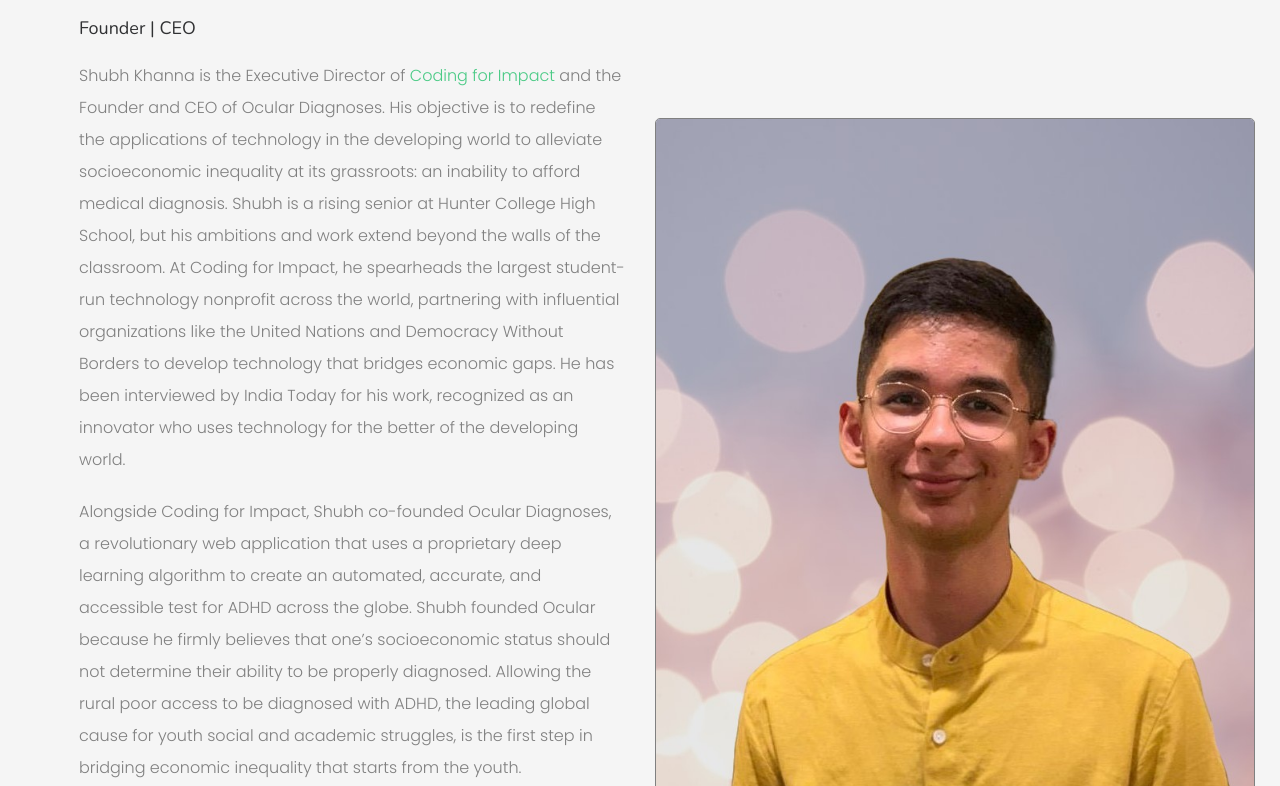
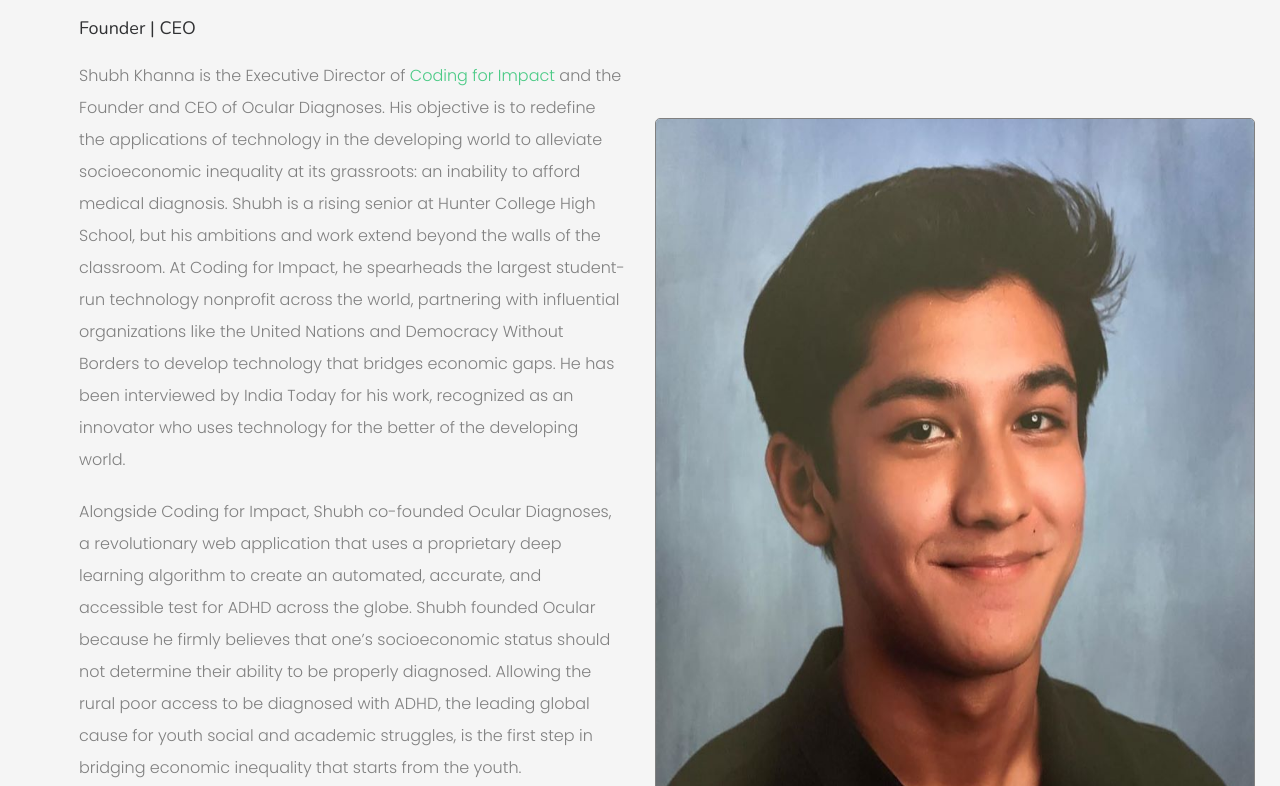
Before and after one commit to wdas03/oculardiagnoses.github.io, a plain HTML site: page team.html in a window 1280 px wide. Shown: the part 654-1440 px from the top of the page. Drawn offline with nearby package versions, Linux system fonts and the light colour scheme; files whose address does not match are found by name.

Commit message:
Update team.html

```diff
--- a/team.html
+++ b/team.html
@@ -195,7 +195,7 @@
 							<div class="overlay"></div>
 						</div>
 					-->
-						<img class="img-fluid " src="images/bio/shubhkBEST.jpg" />
+						<img class="img-fluid " src="images/bio/william.jpg" />
 					</div>
 				</div>
 
```
